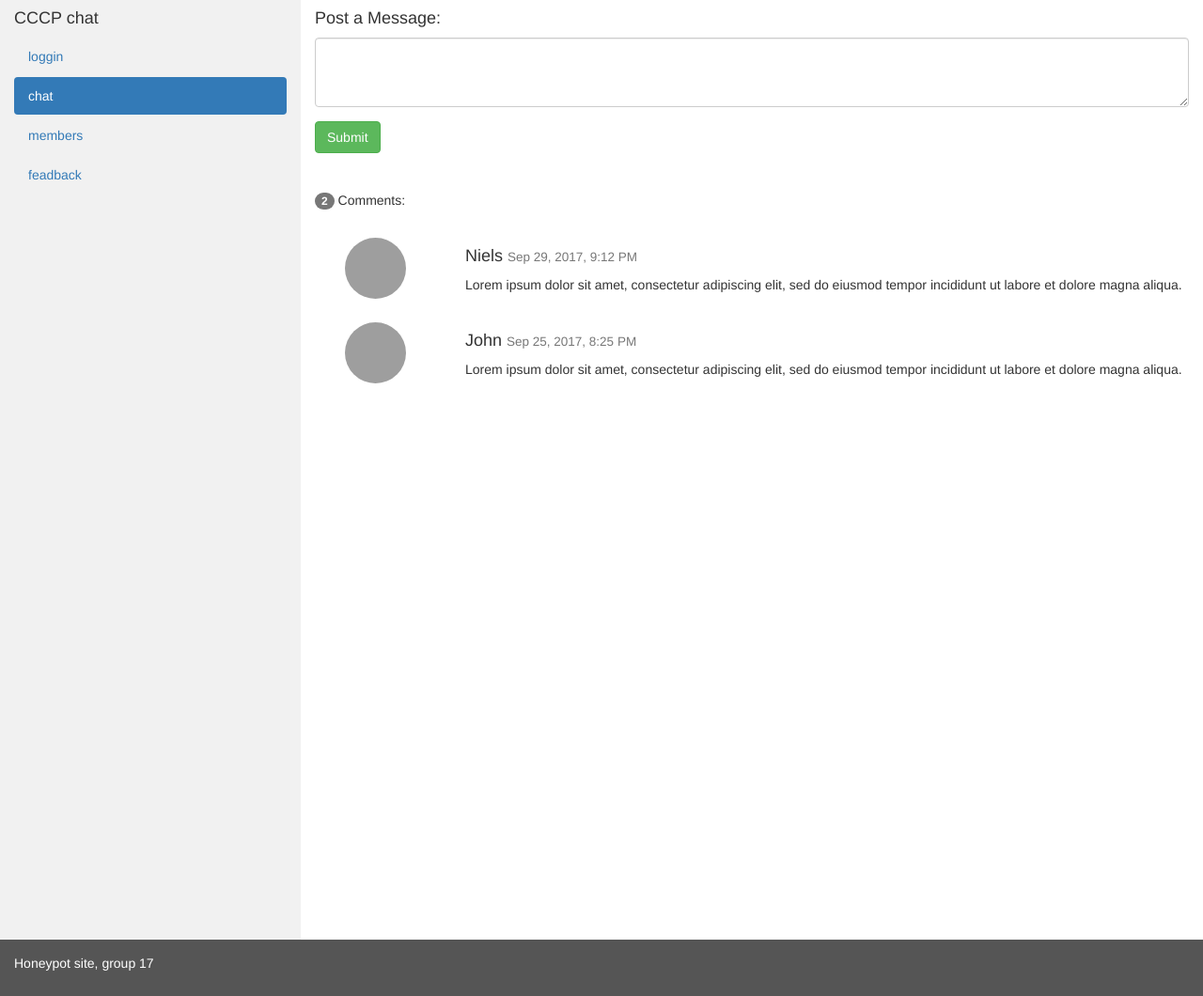
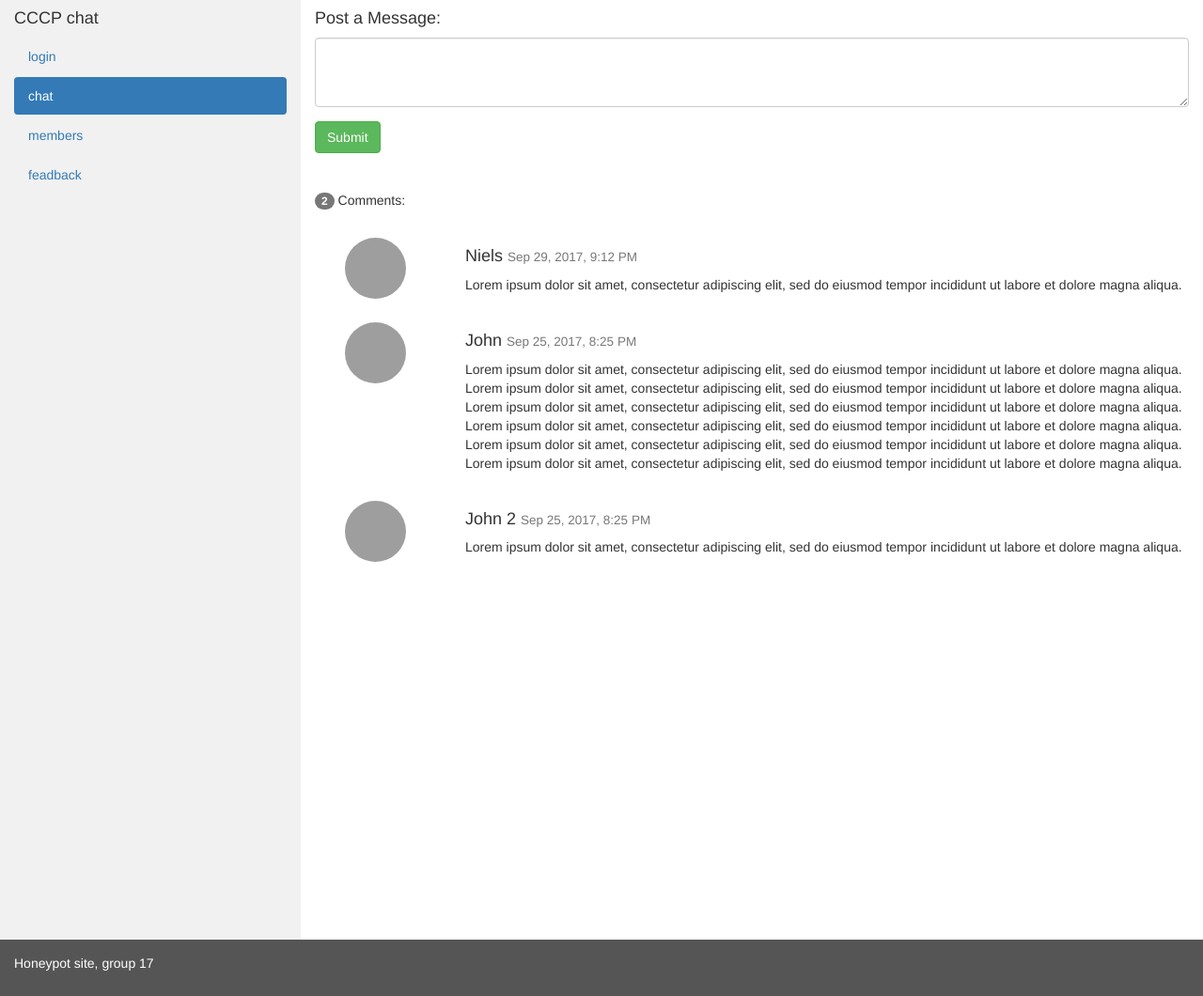
Before and after one commit to LarmuseauNiels/honeypotsite, a PHP site: page /chat.php in a window 1280 px wide. Shown: the whole page at 94% size. Run offline with PHP 8.4, Linux system fonts and the light colour scheme; some libraries are stand-ins or nearby versions; grey boxes are pictures that could not be loaded.

Commit message:
making hardcoded pages

```diff
--- a/admin.php
+++ b/admin.php
@@ -2,7 +2,7 @@
 require_once 'autoloader.php';
 output::htmlheader();
 $authenticator = new auth();
-output::navigation("admin",$authenticator->getLoggedin(),$authenticator->getRole());
+output::navigation("admin",$authenticator->getLogedin(),$authenticator->getRole());
 
 
 
--- a/auth.php
+++ b/auth.php
@@ -19,7 +19,7 @@ class auth
         return $this->userid;
     }
 
-    public function getLoggedin(){
+    public function getLogedin(){
         return ($this->userid != null);
     }
 
--- a/chat.php
+++ b/chat.php
@@ -2,7 +2,7 @@
 require_once 'autoloader.php';
 output::htmlheader();
 $authenticator = new auth();
-output::navigation("chat",$authenticator->getLoggedin(),$authenticator->getRole());
+output::navigation("chat",$authenticator->getLogedin(),$authenticator->getRole());
 
 ?>
 <h4>Post a Message:</h4>
@@ -15,6 +15,7 @@ output::navigation("chat",$authenticator->getLoggedin(),$authenticator->getRole(
       <br><br>
       <p><span class="badge">2</span> Comments:</p><br>
       <div class="row">
+        <div>
         <div class="col-sm-2 text-center">
           <img src="https://i.imgur.com/0W49c50.png" class="img-circle" height="65" width="65" alt="Avatar">
         </div>
@@ -23,14 +24,31 @@ output::navigation("chat",$authenticator->getLoggedin(),$authenticator->getRole(
           <p>Lorem ipsum dolor sit amet, consectetur adipiscing elit, sed do eiusmod tempor incididunt ut labore et dolore magna aliqua.</p>
           <br>
         </div>
+        </div>
         <div class="col-sm-2 text-center">
-          <img src="bird.jpg" class="img-circle" height="65" width="65" alt="Avatar">
+          <img src="https://i.imgur.com/qWoHxMv.jpg" class="img-circle" height="65" width="65" alt="Avatar">
         </div>
         <div class="col-sm-10">
           <h4>John <small>Sep 25, 2017, 8:25 PM</small></h4>
-          <p>Lorem ipsum dolor sit amet, consectetur adipiscing elit, sed do eiusmod tempor incididunt ut labore et dolore magna aliqua.</p>
+          <p>Lorem ipsum dolor sit amet, consectetur adipiscing elit, sed do eiusmod tempor incididunt ut labore et dolore magna aliqua.
+          Lorem ipsum dolor sit amet, consectetur adipiscing elit, sed do eiusmod tempor incididunt ut labore et dolore magna aliqua.
+          Lorem ipsum dolor sit amet, consectetur adipiscing elit, sed do eiusmod tempor incididunt ut labore et dolore magna aliqua.
+          Lorem ipsum dolor sit amet, consectetur adipiscing elit, sed do eiusmod tempor incididunt ut labore et dolore magna aliqua.
+          Lorem ipsum dolor sit amet, consectetur adipiscing elit, sed do eiusmod tempor incididunt ut labore et dolore magna aliqua.
+          Lorem ipsum dolor sit amet, consectetur adipiscing elit, sed do eiusmod tempor incididunt ut labore et dolore magna aliqua.
+          </p>
           <br>
         </div>
+        <div class="col-sm-2 text-center">
+          <img src="https://i.imgur.com/qWoHxMv.jpg" class="img-circle" height="65" width="65" alt="Avatar">
+        </div>
+        <div class="col-sm-10">
+          <h4>John 2 <small>Sep 25, 2017, 8:25 PM</small></h4>
+          <p>Lorem ipsum dolor sit amet, consectetur adipiscing elit, sed do eiusmod tempor incididunt ut labore et dolore magna aliqua.
+          </p>
+          <br>
+        </div>
+
       </div>
 <?php
 
--- a/output.php
+++ b/output.php
@@ -1,21 +1,21 @@
 <?php
  class output
  {
-    public static function navigation($activepage,$loggedin,$role){
+    public static function navigation($activepage,$logedin,$role){
         echo '<div class="col-sm-3 sidenav"><h4>CCCP chat</h4><ul class="nav nav-pills nav-stacked">';
 
-          if(!$loggedin){
+          if(!$logedin){
                 echo "<li";
-                if($activepage == 'loggin'){echo '  class="active" ';}
-                echo '><a href="#">loggin</a></li>';
+                if($activepage == 'login'){echo '  class="active" ';}
+                echo '><a href="login.php">login</a></li>';
            }
            else{
                 echo "<li";
                 if($activepage == 'profile'){echo '  class="active" ';}
-                echo '><a href="#">profile</a></li>';
+                echo '><a href="profile.php">profile</a></li>';
            }
 
-           $tabs = array("1"=>"chat", "2"=>"members", "3"=>"feadback");
+           $tabs = array("chat.php"=>"chat", "members.php"=>"members", "feadback.php"=>"feadback");
            foreach($tabs as $x => $dis) {
                 echo "<li";
                 if($activepage == $dis){echo '  class="active" ';}
@@ -25,7 +25,7 @@
             if($role == 'a'){
                 echo "<li";
                 if($activepage == 'admin'){echo '  class="active" ';}
-                echo '><a href="#">admin</a></li>';
+                echo '><a href="admin.php">admin</a></li>';
             }
             ?>
                                 </ul><br>
--- a/profile.php
+++ b/profile.php
@@ -2,7 +2,7 @@
 require_once 'autoloader.php';
 output::htmlheader();
 $authenticator = new auth();
-output::navigation("loggin",$authenticator->getLoggedin(),$authenticator->getRole());
+output::navigation("loggin",$authenticator->getLogedin(),$authenticator->getRole());
 
 
 
```
Also changed, not shown: feadback.php (+10 -4 lines), loggin.php (deleted, +0 -10 lines), login.php (added, +38 -0 lines), members.php (+22 -4 lines).
